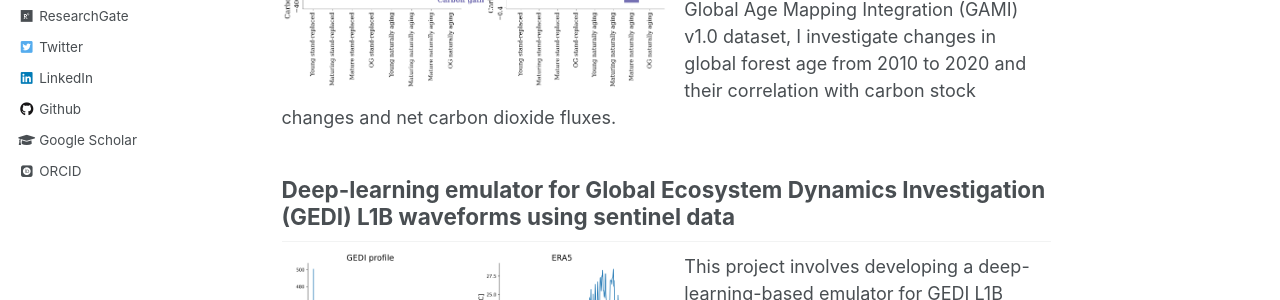
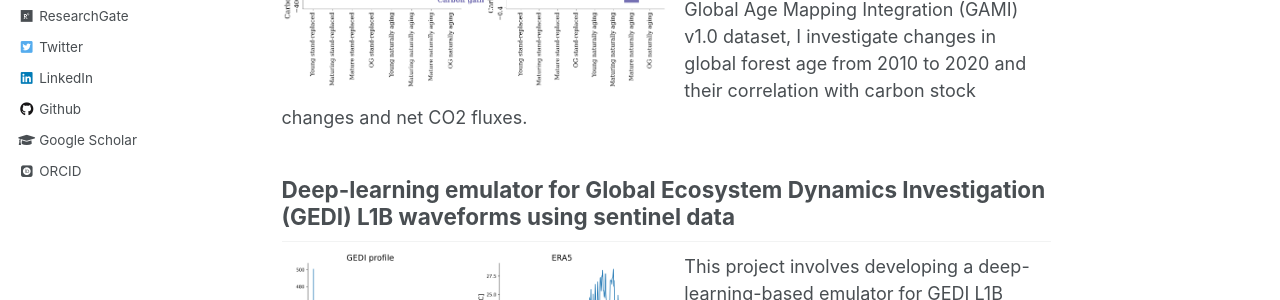
Before and after one commit to simonbesnard1/sbesnard.github.io, a Jekyll site: the page built from _pages/projects.md, in a window 1280 px wide and 1212 px high. Shown: the part 449-749 px from the top of the window. Built offline with Jekyll 4.4.1, drawn with Linux system fonts in a browser that asks for light colours; some web fonts are replaced; some of the changed text lies outside the part shown.

Commit message:
update research

```diff
--- a/_pages/projects.md
+++ b/_pages/projects.md
@@ -9,7 +9,7 @@ My current resarch activities include:
 
 ## Global covariation of forest age distribution shifts with the net carbon balance
 ![Global covariation of forest age distribution shifts with the net carbon balance]({{ site.url }}{{ site.baseurl }}/images/fig3a.png){: .align-left width="50%"}
-In this research project, I focuss on understanding the relationship between forest age and net carbon balance, essential for effective forest management and climate change mitigation. Using the Global Age Mapping Integration (GAMI) v1.0 dataset, I investigate changes in global forest age from 2010 to 2020 and their correlation with carbon stock changes and net carbon dioxide fluxes.
+In this research project, I focuss on understanding the relationship between forest age and net carbon balance, essential for effective forest management and climate change mitigation. Using the Global Age Mapping Integration (GAMI) v1.0 dataset, I investigate changes in global forest age from 2010 to 2020 and their correlation with carbon stock changes and net CO2 fluxes.
 
 ## Deep-learning emulator for Global Ecosystem Dynamics Investigation (GEDI) L1B waveforms using sentinel data
 ![Deep-learning emulator for GEDI L1B waveforms using Sentinel data]({{ site.url }}{{ site.baseurl }}/images/fig4.png){: .align-left width="50%"}
```
